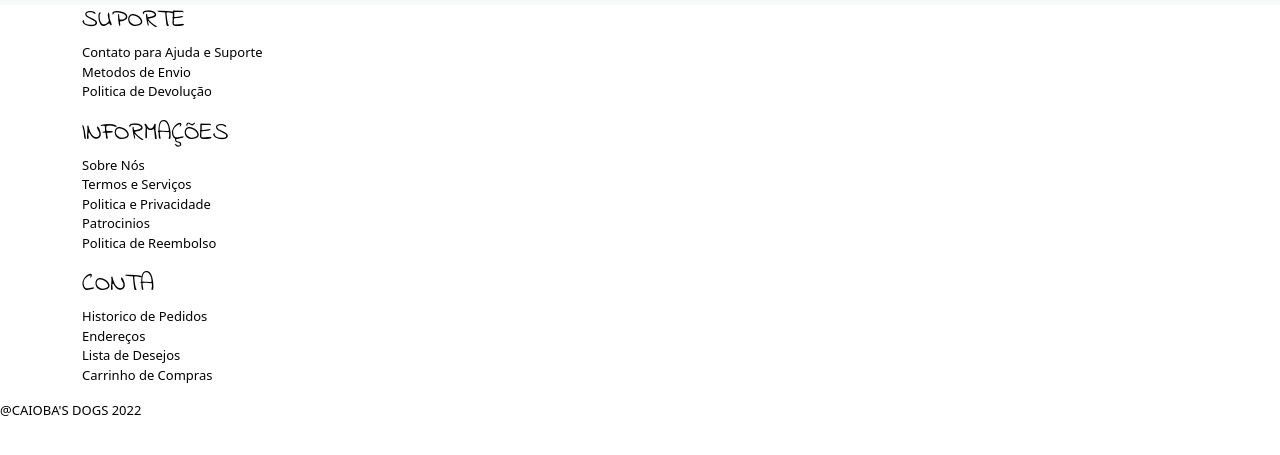
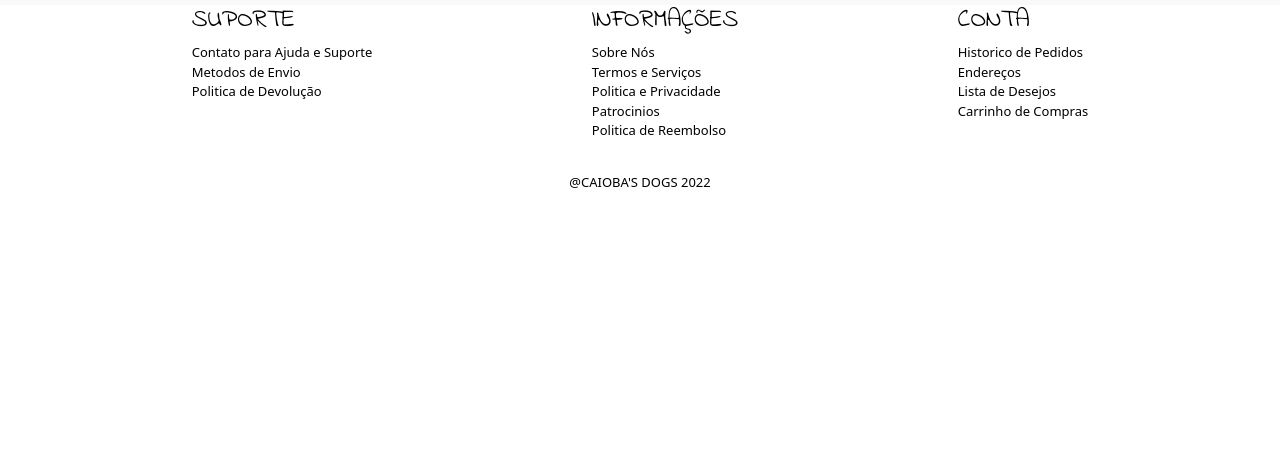
Before and after one commit to AntonyValete/Caioba-s-Dogs, a plain HTML site: page index.html in a window 1280 px wide. Shown: the part 167-622 px from the top of the page. Drawn offline with nearby package versions, Linux system fonts and the light colour scheme.

Commit message:
fix: organizando a distribuição dos elementos do footer

```diff
--- a/index.html
+++ b/index.html
@@ -14,7 +14,8 @@
     <link href="https://fonts.googleapis.com/css2?family=VT323&display=swap" rel="stylesheet">
     <link rel="preconnect" href="https://fonts.googleapis.com">
     <link rel="preconnect" href="https://fonts.gstatic.com" crossorigin>
-    <link href="https://fonts.googleapis.com/css2?family=Indie+Flower&family=Press+Start+2P&display=swap" rel="stylesheet">
+    <link href="https://fonts.googleapis.com/css2?family=Indie+Flower&family=Press+Start+2P&display=swap"
+        rel="stylesheet">
 </head>
 
 <body>
@@ -37,7 +38,7 @@
 
     </main>
     <footer>
-        <section class="container" class="d-flex flex-column mb-3">
+        <section class="container d-flex flex-row mb-3 justify-content-around">
             <div class="d-flex flex-column mb-3">
                 <h6>SUPORTE</h6>
                 <a href="">Contato para Ajuda e Suporte</a>
@@ -60,7 +61,7 @@
                 <a href="">Carrinho de Compras </a>
             </div>
         </section>
-        @CAIOBA'S DOGS 2022
+        <div class="text-center">@CAIOBA'S DOGS 2022</div>
     </footer>
     <script src="https://cdn.jsdelivr.net/npm/bootstrap@5.2.0-beta1/dist/js/bootstrap.bundle.min.js"
         integrity="sha384-pprn3073KE6tl6bjs2QrFaJGz5/SUsLqktiwsUTF55Jfv3qYSDhgCecCxMW52nD2"
```
